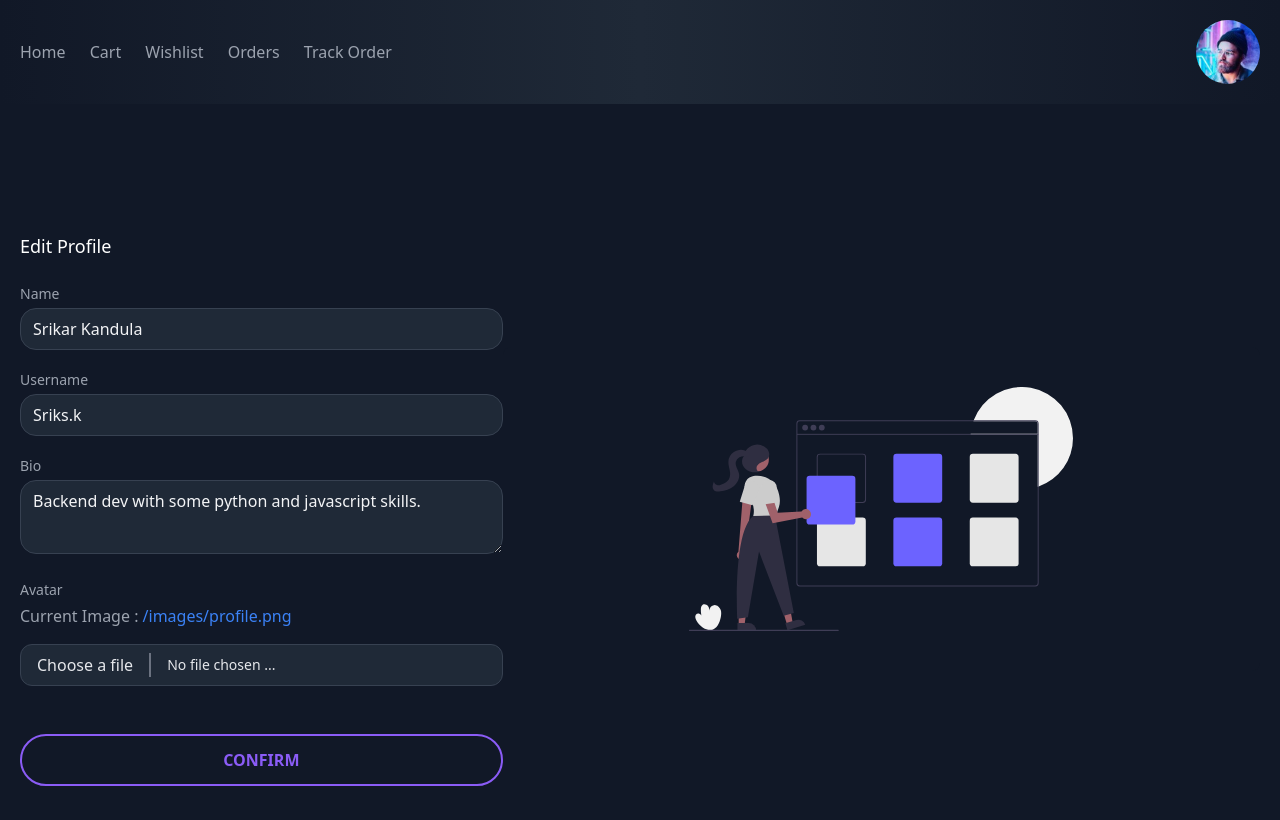
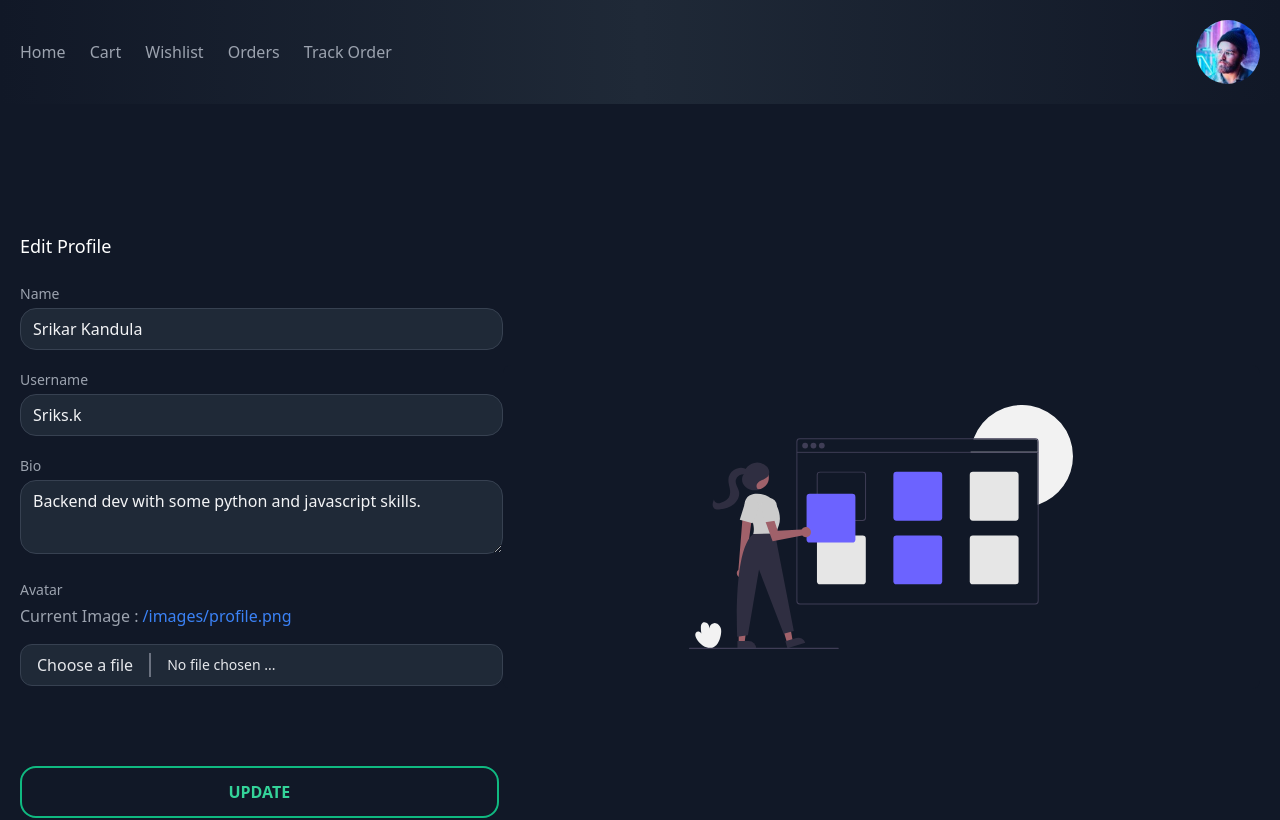
Before and after one commit to PraveenMalethia/basketiya-2, a Nuxt app: page /profile/edit-profile in a window 1280 px wide. Shown: the top 820 px of the page. Built offline with nearby package versions, Linux system fonts and the light colour scheme.

Commit message:
edit profile fix

```diff
--- a/pages/profile/edit-profile.vue
+++ b/pages/profile/edit-profile.vue
@@ -83,11 +83,11 @@
         </div>
         <button
           class="
-            btn-primary
+            btn-success
             py-3
           "
         >
-          Confirm
+          Update
         </button>
       </div>
       <div
```
